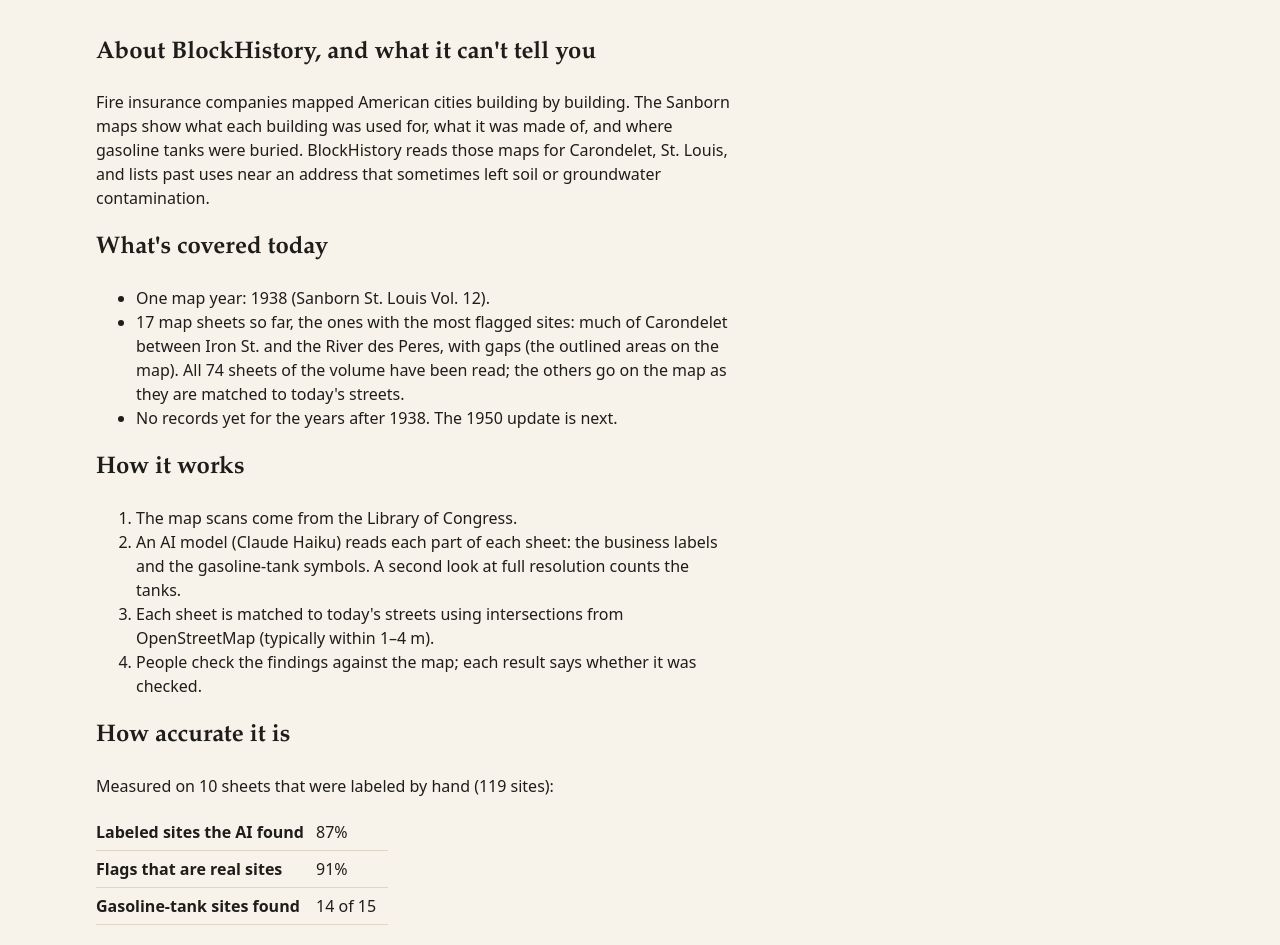
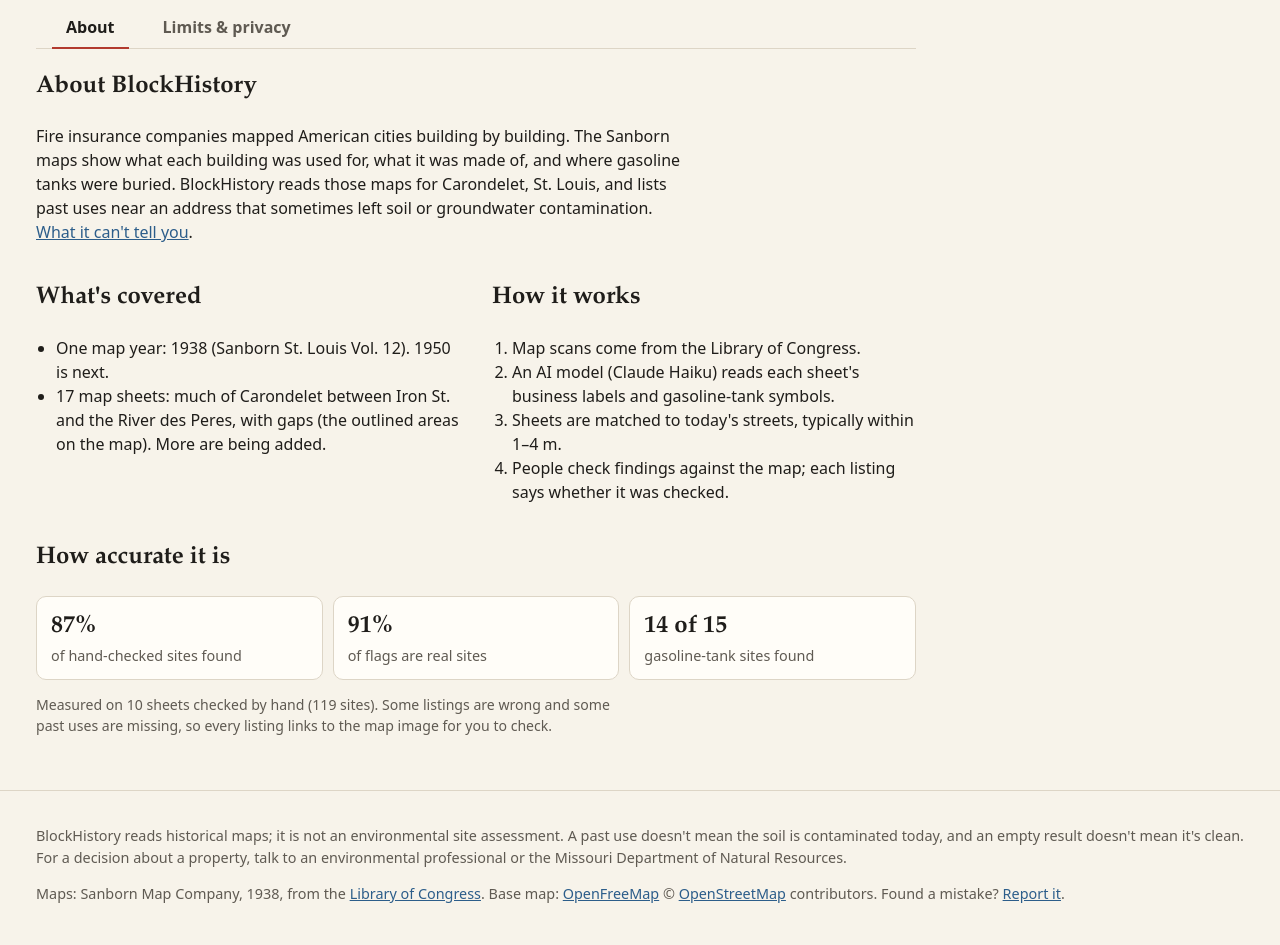
Before and after one commit to Hariswar/BlockHistory, a Next.js app in the folder web/: page /about in a window 1280 px wide. Shown: the part 80-1025 px from the top of the page. Built offline with nearby package versions, Linux system fonts and the light colour scheme; no server answers.

Commit message:
made the UI better and readable

```diff
--- a/web/app/about/page.tsx
+++ b/web/app/about/page.tsx
@@ -1,92 +1,64 @@
-export const metadata = { title: "About & limits · BlockHistory" };
+import Link from "next/link";
+import InfoTabs from "@/components/InfoTabs";
+
+export const metadata = { title: "About · BlockHistory" };
 
 export default function About() {
   return (
     <article className="prose">
-      <h1>About BlockHistory, and what it can&apos;t tell you</h1>
+      <InfoTabs active="about" />
+      <h1>About BlockHistory</h1>
       <p>
         Fire insurance companies mapped American cities building by building. The Sanborn maps show
         what each building was used for, what it was made of, and where gasoline tanks were buried.
         BlockHistory reads those maps for Carondelet, St. Louis, and lists past uses near an address
-        that sometimes left soil or groundwater contamination.
+        that sometimes left soil or groundwater contamination.{" "}
+        <Link href="/limits">What it can&apos;t tell you</Link>.
       </p>
 
-      <h2>What&apos;s covered today</h2>
+      <div className="info-grid">
+        <section>
+          <h2>What&apos;s covered</h2>
           <ul>
-        <li>One map year: 1938 (Sanborn St. Louis Vol. 12).</li>
+            <li>One map year: 1938 (Sanborn St. Louis Vol. 12). 1950 is next.</li>
             <li>
-          17 map sheets so far, the ones with the most flagged sites: much of Carondelet between
-          Iron St. and the River des Peres, with gaps (the outlined areas on the map). All 74 sheets
-          of the volume have been read; the others go on the map as they are matched to
-          today&apos;s streets.
+              17 map sheets: much of Carondelet between Iron St. and the River des Peres, with gaps
+              (the outlined areas on the map). More are being added.
             </li>
-        <li>No records yet for the years after 1938. The 1950 update is next.</li>
           </ul>
-
+        </section>
+        <section>
           <h2>How it works</h2>
           <ol>
-        <li>The map scans come from the Library of Congress.</li>
+            <li>Map scans come from the Library of Congress.</li>
             <li>
-          An AI model (Claude Haiku) reads each part of each sheet: the business labels and the
-          gasoline-tank symbols. A second look at full resolution counts the tanks.
+              An AI model (Claude Haiku) reads each sheet&apos;s business labels and gasoline-tank
+              symbols.
             </li>
-        <li>
-          Each sheet is matched to today&apos;s streets using intersections from OpenStreetMap
-          (typically within 1–4 m).
-        </li>
-        <li>People check the findings against the map; each result says whether it was checked.</li>
+            <li>Sheets are matched to today&apos;s streets, typically within 1–4 m.</li>
+            <li>People check findings against the map; each listing says whether it was checked.</li>
           </ol>
+        </section>
+      </div>
 
       <h2>How accurate it is</h2>
-      <p>Measured on 10 sheets that were labeled by hand (119 sites):</p>
-      <table>
-        <tbody>
-          <tr>
-            <th>Labeled sites the AI found</th>
-            <td>87%</td>
-          </tr>
-          <tr>
-            <th>Flags that are real sites</th>
-            <td>91%</td>
-          </tr>
-          <tr>
-            <th>Gasoline-tank sites found</th>
-            <td>14 of 15</td>
-          </tr>
-        </tbody>
-      </table>
-      <p>
-        So some listings are wrong and some past uses are missing. Every listing links to the map
-        image so you can check it yourself.
-      </p>
-
-      <h2>Limits</h2>
-      <ul>
-        <li>
-          <strong>This is not an environmental site assessment.</strong> A past use doesn&apos;t
-          mean the soil is contaminated today, and no listing doesn&apos;t mean it&apos;s clean.
-        </li>
-        <li>One year only: businesses that opened and closed between map years don&apos;t show.</li>
-        <li>Address positions come from the US Census and can be 30–80 m off.</li>
-        <li>
-          For a property decision, talk to an environmental professional, or look up the site in the
-          Missouri Department of Natural Resources and EPA databases.
-        </li>
-      </ul>
-
-      <h2>Privacy</h2>
-      <p>
-        BlockHistory shows land uses from public historical maps. It doesn&apos;t show or collect
-        anything about the people who own or live in a property, and it doesn&apos;t store the
-        addresses you search. To find an address on the map, the search is sent to the US Census
-        Bureau&apos;s free address lookup. Visits are counted with Umami, which uses no cookies and
-        doesn&apos;t identify you; it records how many searches found something, never the address.
-      </p>
-
-      <h2>Mistakes</h2>
-      <p>
-        If something is wrong, or you know what used to be at a place,{" "}
-        <a href="https://github.com/Hariswar/BlockHistory/issues/new">tell us</a>.
+      <div className="stats">
+        <div>
+          <strong>87%</strong>
+          <span>of hand-checked sites found</span>
+        </div>
+        <div>
+          <strong>91%</strong>
+          <span>of flags are real sites</span>
+        </div>
+        <div>
+          <strong>14 of 15</strong>
+          <span>gasoline-tank sites found</span>
+        </div>
+      </div>
+      <p className="small">
+        Measured on 10 sheets checked by hand (119 sites). Some listings are wrong and some past
+        uses are missing, so every listing links to the map image for you to check.
       </p>
     </article>
   );
--- a/web/app/globals.css
+++ b/web/app/globals.css
@@ -58,7 +58,7 @@
 }
 
 .wrap {
-  max-width: 1120px;
+  max-width: 1240px;
   margin: 0 auto;
   padding: 0 16px;
 }
@@ -98,7 +98,7 @@
 }
 
 .hero {
-  padding: 40px 0 20px;
+  padding: 24px 0 8px;
 }
 
 .hero h1 {
@@ -117,7 +117,7 @@
 form.search {
   display: flex;
   gap: 8px;
-  margin: 22px 0 10px;
+  margin: 16px 0 8px;
   max-width: 640px;
 }
 
@@ -163,6 +163,10 @@
   text-decoration: underline;
 }
 
+.side .summary {
+  margin: 0 0 14px;
+}
+
 .summary {
   margin: 24px 0 16px;
   padding: 16px 18px;
@@ -198,10 +202,15 @@
   margin-bottom: 40px;
 }
 
+/* Map first: before a search it fills the width; after one it takes ~60% and stays in view
+   while the list scrolls. */
 @media (min-width: 900px) {
   .results {
-    grid-template-columns: minmax(0, 5fr) minmax(0, 6fr);
+    grid-template-columns: minmax(0, 3fr) minmax(0, 2fr);
     align-items: start;
+  }
+  .results.empty {
+    grid-template-columns: minmax(0, 1fr);
   }
   .results .map {
     position: sticky;
@@ -210,7 +219,8 @@
 }
 
 .map {
-  height: 380px;
+  position: relative;
+  height: max(360px, 58vh);
   border-radius: var(--radius);
   overflow: hidden;
   border: 1px solid var(--line);
@@ -219,8 +229,134 @@
 
 @media (min-width: 900px) {
   .map {
-    height: 560px;
+    height: min(760px, calc(100vh - 32px));
   }
+  .results.empty .map {
+    height: min(640px, 68vh);
+  }
+}
+
+.legend {
+  position: absolute;
+  left: 10px;
+  top: 10px;
+  z-index: 1;
+  display: grid;
+  gap: 3px;
+  padding: 8px 10px;
+  border-radius: 8px;
+  background: color-mix(in srgb, var(--card) 92%, transparent);
+  border: 1px solid var(--line);
+  color: var(--ink);
+  font-size: 0.78rem;
+  line-height: 1.3;
+  box-shadow: 0 1px 4px rgba(0, 0, 0, 0.15);
+  pointer-events: none;
+}
+
+.legend span {
+  display: flex;
+  align-items: center;
+  gap: 7px;
+}
+
+.legend i {
+  flex: none;
+  display: inline-block;
+  width: 12px;
+  height: 12px;
+}
+
+.legend .dot {
+  border-radius: 50%;
+  border: 1.5px solid #fff;
+  box-shadow: 0 0 0 1px rgba(0, 0, 0, 0.25);
+  background: #b23a2e;
+}
+
+.legend .dot.medium {
+  background: #9a6a00;
+}
+
+.legend .dot.home {
+  background: #1f1d1a;
+  width: 9px;
+  height: 9px;
+  margin: 0 1.5px;
+}
+
+.legend .ring {
+  border-radius: 50%;
+  border: 1.5px solid #2c5d8a;
+  background: rgba(44, 93, 138, 0.12);
+}
+
+.legend .outline {
+  border: 1.5px dashed #b23a2e;
+  background: rgba(178, 58, 46, 0.06);
+}
+
+/* About / Limits */
+.tabs {
+  display: flex;
+  gap: 4px;
+  border-bottom: 1px solid var(--line);
+  margin-bottom: 8px;
+}
+
+.tabs a {
+  padding: 8px 14px;
+  color: var(--muted);
+  text-decoration: none;
+  font-weight: 600;
+  border-bottom: 2px solid transparent;
+  margin-bottom: -1px;
+}
+
+.tabs a[aria-current="page"] {
+  color: var(--ink);
+  border-bottom-color: var(--brick);
+}
+
+.info-grid {
+  display: grid;
+  gap: 0 32px;
+}
+
+@media (min-width: 760px) {
+  .info-grid {
+    grid-template-columns: 1fr 1fr;
+  }
+}
+
+.info-grid ul,
+.info-grid ol {
+  padding-left: 20px;
+}
+
+.stats {
+  display: grid;
+  grid-template-columns: repeat(auto-fit, minmax(150px, 1fr));
+  gap: 10px;
+  margin: 8px 0;
+}
+
+.stats div {
+  background: var(--card);
+  border: 1px solid var(--line);
+  border-radius: var(--radius);
+  padding: 12px 14px;
+  display: grid;
+}
+
+.stats strong {
+  font-family: var(--serif);
+  font-size: 1.5rem;
+}
+
+.stats span {
+  color: var(--muted);
+  font-size: 0.9rem;
 }
 
 .cards {
@@ -341,8 +477,13 @@
 }
 
 .prose {
-  max-width: 70ch;
-  padding: 32px 0 48px;
+  max-width: 880px;
+  padding: 24px 0 40px;
+}
+
+.prose > p,
+.prose > ul {
+  max-width: 72ch;
 }
 
 .prose h1,
--- a/web/app/layout.tsx
+++ b/web/app/layout.tsx
@@ -25,7 +25,8 @@
             </Link>
             <nav>
               <Link href="/">Search</Link>
-              <Link href="/about">About &amp; limits</Link>
+              <Link href="/about">About</Link>
+              <Link href="/limits">Limits</Link>
             </nav>
           </div>
         </header>
--- /dev/null
+++ b/web/components/InfoTabs.tsx
@@ -0,0 +1,15 @@
+import Link from "next/link";
+
+// The two short info pages, as tabs, so neither one needs a long scroll.
+export default function InfoTabs({ active }: { active: "about" | "limits" }) {
+  return (
+    <nav className="tabs" aria-label="About BlockHistory">
+      <Link href="/about" aria-current={active === "about" ? "page" : undefined}>
+        About
+      </Link>
+      <Link href="/limits" aria-current={active === "limits" ? "page" : undefined}>
+        Limits &amp; privacy
+      </Link>
+    </nav>
+  );
+}
```
Also changed, not shown: web/app/limits/page.tsx (added, +44 -0 lines), web/components/MapLegend.tsx (added, +26 -0 lines), web/components/Search.tsx (+9 -4 lines), 1 other file (tests, documents, lock files or other folders). Lines whose indentation alone changed are shown as unchanged.
